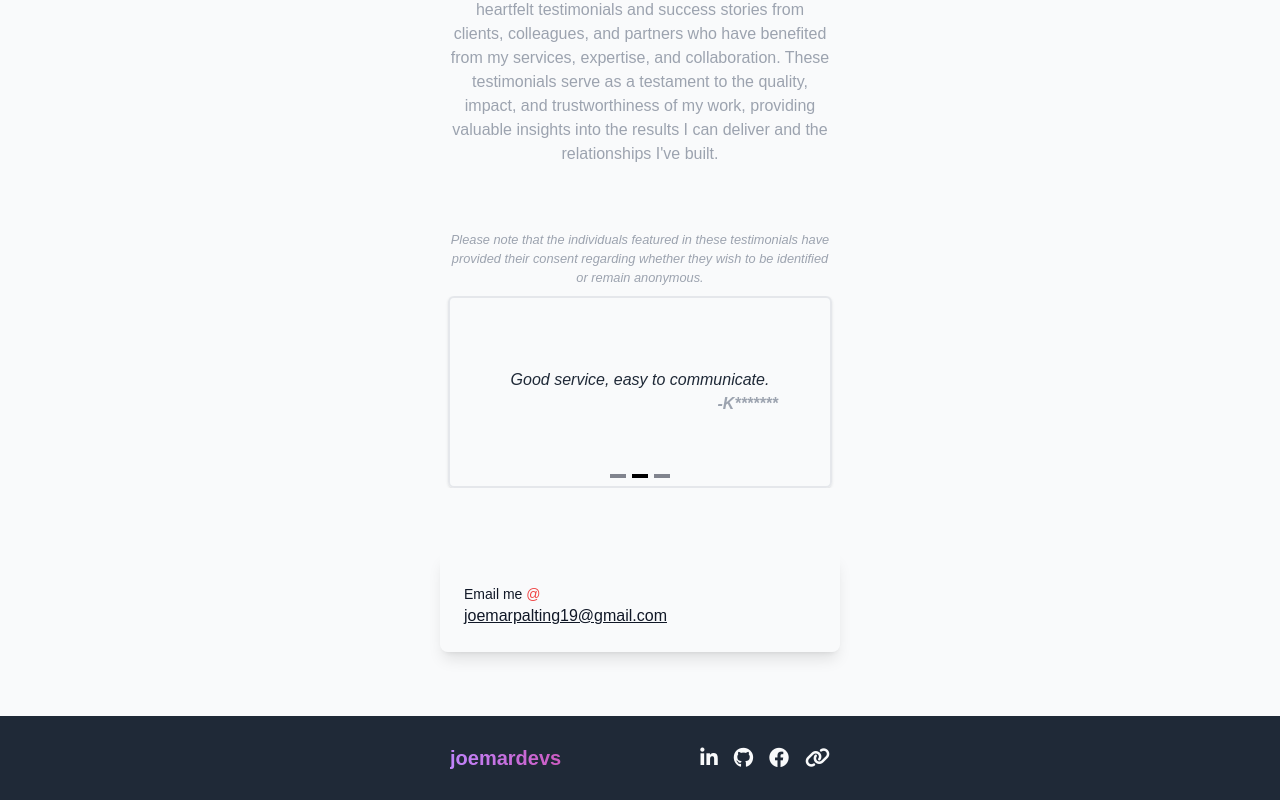
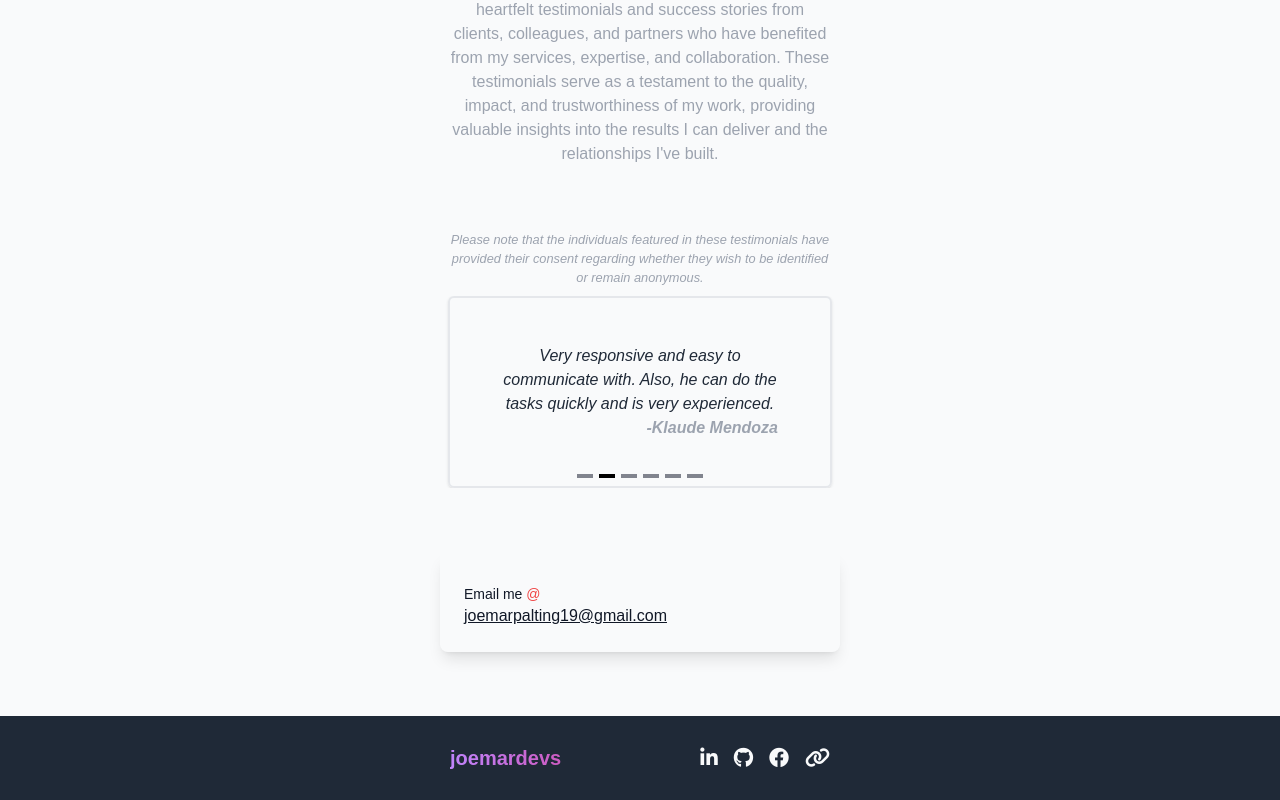
Before and after one commit to joemardevs/portfolio, a Vue app: page / in a window 1280 px wide. Shown: the part 2050-2850 px from the top of the page. Built offline with nearby package versions, Linux system fonts and the light colour scheme.

Commit message:
Fixed the image on projects and added another testimony

```diff
--- a/src/views/Testimony.vue
+++ b/src/views/Testimony.vue
@@ -38,6 +38,21 @@ import { Carousel, Slide, Pagination, Navigation } from 'vue3-carousel';
 
 const testimonies = [
     {
+        fullName: "Angelo Padilla",
+        testimonyDescription:
+            "He's an excellent developer who is also quite accommodating. Communicating with him regarding the project was straightforward.",
+    },
+    {
+        fullName: "Klaude Mendoza",
+        testimonyDescription:
+            "Very responsive and easy to communicate with. Also, he can do the tasks quickly and is very experienced.",
+    },
+    {
+        fullName: "Y******",
+        testimonyDescription:
+            "He consistently demonstrate the code and its use. He exceeds my expectations and i can adapt easily.",
+    },
+    {
         fullName: "C***",
         testimonyDescription:
             "Accommodating developer. Can do works on time. Easy to communicate when we're asking about the system.",
```
Also changed, not shown: src/assets/projects/project3.png.
